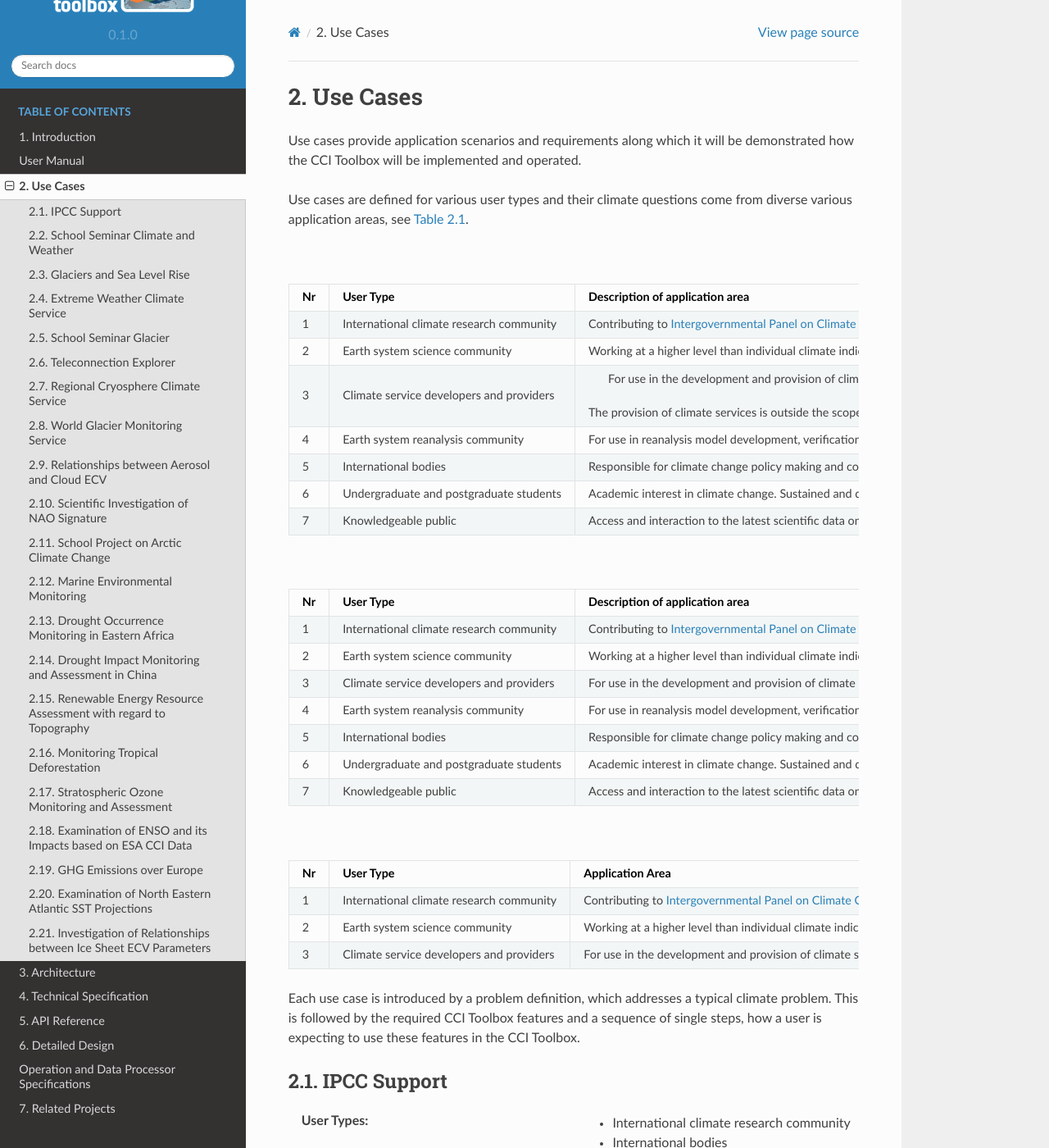
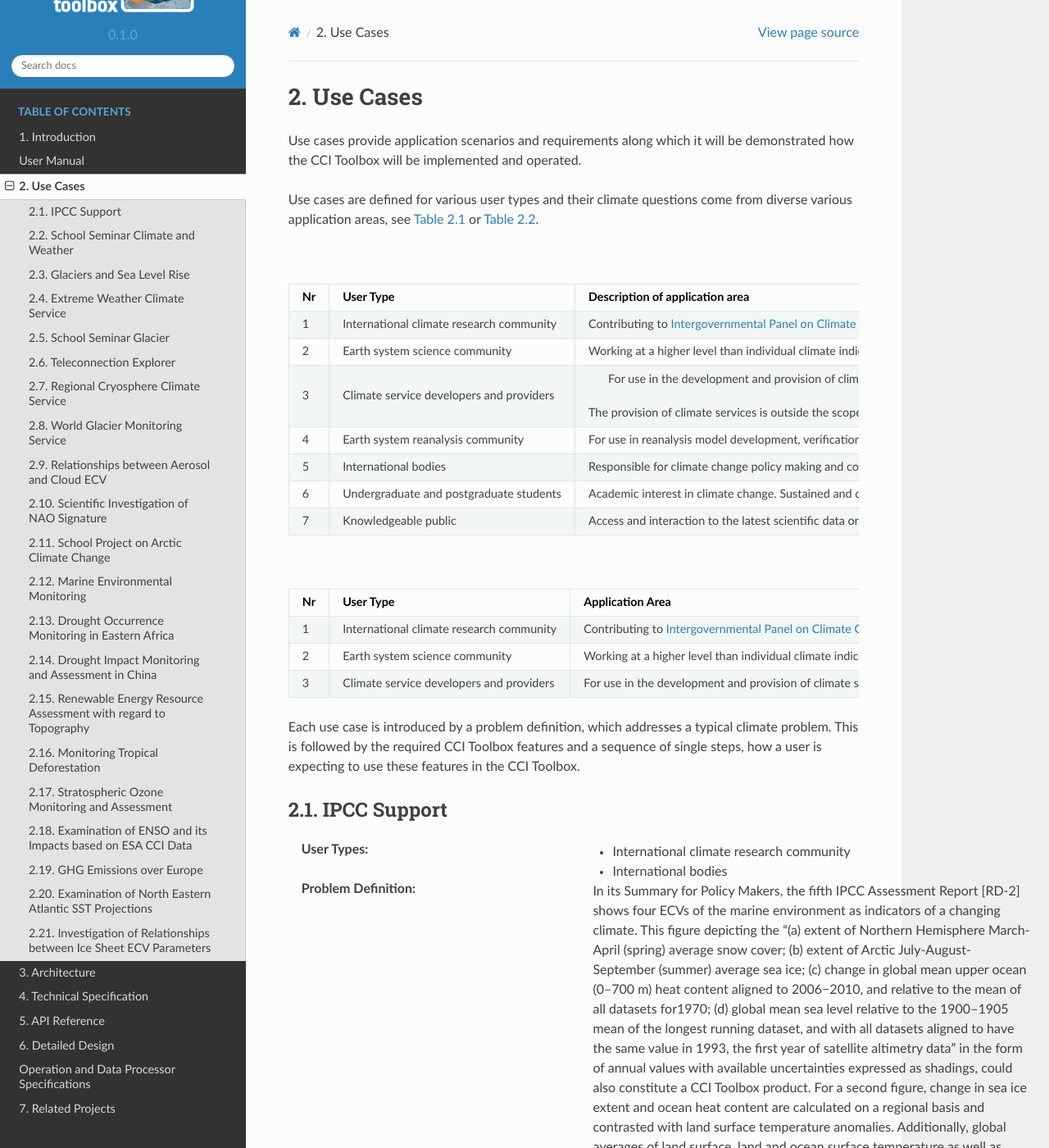
Before and after one commit to CCI-Tools/cate, a Sphinx documentation site: the page built from doc/source/use_cases.rst, in a window 1280 px wide and 1400 px high. Shown: the whole window at 82% size. Built offline with Sphinx 7.4.7 and the Read the Docs theme 2.0.0, drawn with Linux system fonts in a browser that asks for light colours; pages that are not in the unit, such as notebooks, are missing from menus.

Commit message:
Update use_cases.rst

```diff
--- a/doc/source/use_cases.rst
+++ b/doc/source/use_cases.rst
@@ -13,7 +13,7 @@ Use cases provide application scenarios and requirements along which it will be
 how the CCI Toolbox will be implemented and operated.
 
 Use cases are defined for various user types and their climate questions come from diverse various application areas,
-see :numref:`user_types`.
+see :numref:`user_types` or :numref:`user_types3`.
 
 .. _user_types:
 
@@ -65,24 +65,11 @@ see :numref:`user_types`.
                                                      climate change.
    ==== ============================================ =====================================================================
 
-.. table:: User Types 2
 
-   ==== ============================================ ===============================
-   Nr   User Type                                    Description of application area
-   ==== ============================================ ===============================
-   1    International climate research community     Contributing to `Intergovernmental Panel on Climate Change`_ (IPCC) scientific assessments, including climate model development, verification and data-assimilation, and scientists performing research on climate change monitoring, detection, attribution and mitigation. This includes (but is not limited to) the `CCI Climate Modelling User Group`_ (CMUG) and the Climate Research Groups (CRG) within each CCI ECV project.
-   2    Earth system science community               Working at a higher level than individual climate indicators, interested in Earth processes, interactions and feedbacks involving a fusion of theory, observations and models to which ECVs can play a role. This community includes, but is not exclusive to, those interested in `WCRP Grand Science Challenges`_, climate system integrative approaches, major science themes, global change and socio-economic impact of climate change. Example potential users include the `International Geosphere-Biosphere Programme`_ (IGBP), dynamic global vegetation modellers, the `Coupled Model Intercomparison Project`_ (CMIP), and the `Coupled Carbon Cycle Climate Intercomparison Project`_ (C4MIP).
-   3    Climate service developers and providers	  For use in the development and provision of climate services. The provision of climate services is outside the scope of the CCI programme, nevertheless the Agency aims to proactively support parties involved in the development and provision of such services
-   4    Earth system reanalysis community            For use in reanalysis model development, verification and data-assimilation
-   5    International bodies                         Responsible for climate change policy making and coordination of climate change measurement, mitigation and adaptation efforts, including UNFCCC, CEOS, IPCC, and COP participants.
-   6    Undergraduate and postgraduate students      Academic interest in climate change. Sustained and dedicated actions to generate and disseminate a substantial volume of effective communication and educational materials on the specific subject of Earth Observation and Climate Change to a wider audience are required by the Agency. The CCI Toolbox shall support this endeavour.
-   7    Knowledgeable public                         Access and interaction to the latest scientific data on climate change.
-   ==== ============================================ ===============================
 
-.. table:: User Types 3
-
-.. list-table:: User Types
-   :widths: 5 10 35
+.. list-table:: User Types3
+   :name: user_types3
+   :widths: 5 10 15
    :header-rows: 1
 
    * - Nr
```
